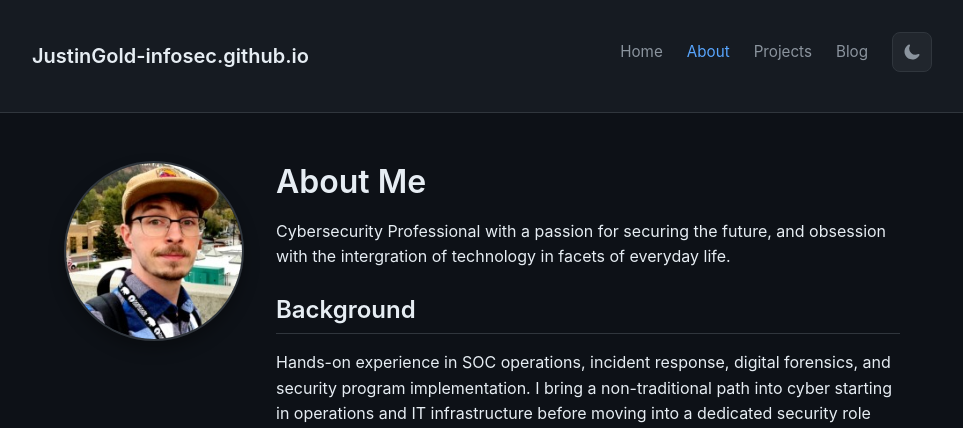
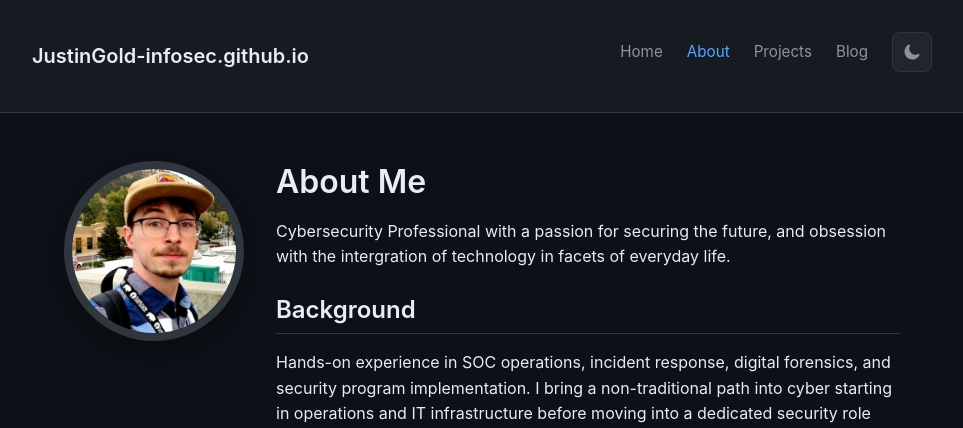
Before and after one commit to JustinGold-infosec/JustinGold-infosec.github.io, a Jekyll site: the page built from about.md, in a window 1280 px wide. Shown: the top 428 px of the page, without its empty margins (158-1121 px from the left). Built offline with Jekyll 4.4.1, drawn with Linux system fonts in a browser that asks for light colours.

Commit message:
Update default.html

```diff
--- a/_layouts/default.html
+++ b/_layouts/default.html
@@ -594,7 +594,7 @@
 
     .about-photo {
       width: 180px;
-      border: 2px solid var(--border);
+      border: 8px solid var(--border);
       border-radius: 50%;
       box-shadow: 0 8px 16px var(--shadow);
     }
```
